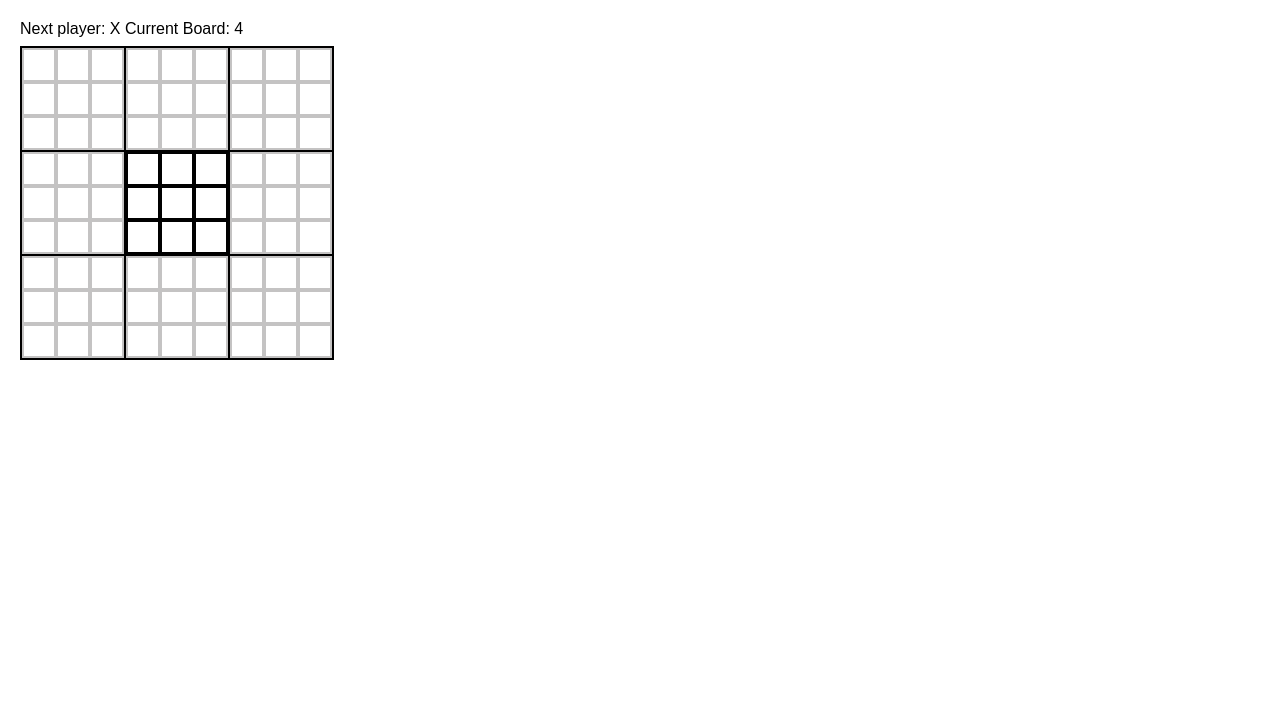
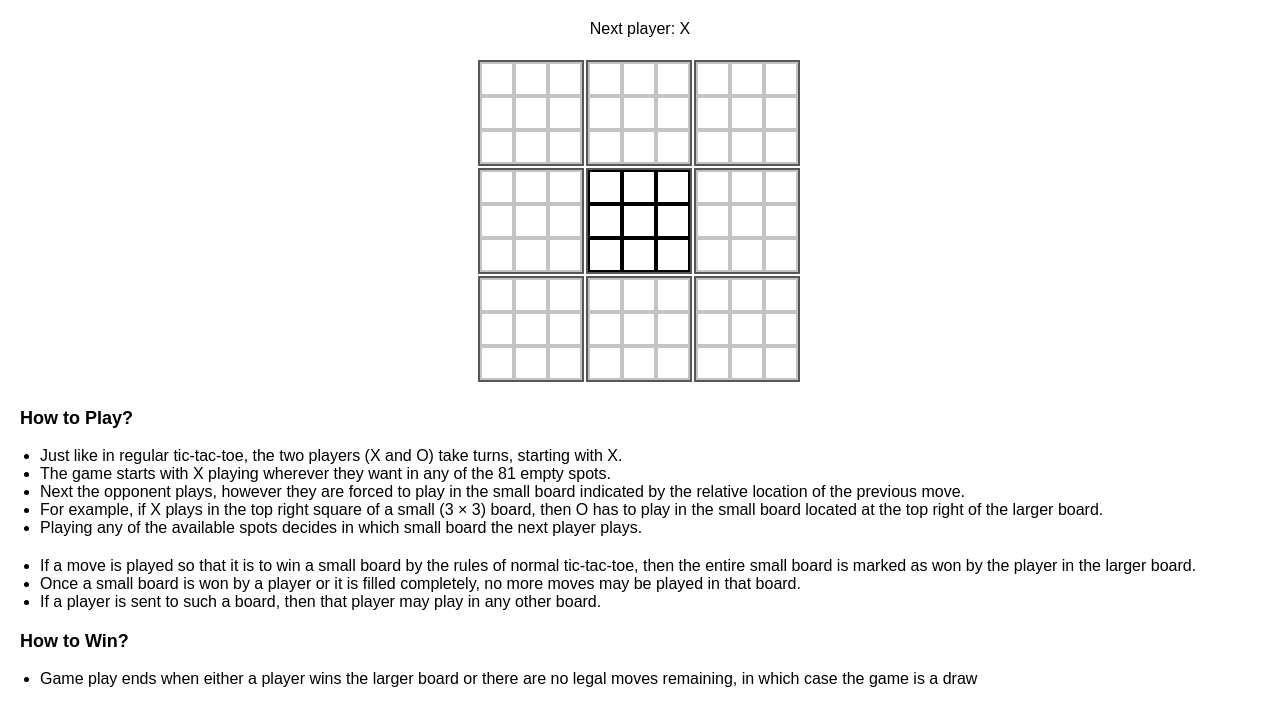
Before and after one commit to jai-dewani/Supercharged-Tick-Tac-Toe, a React (Create React App) app: page / in a window 1280 px wide. Shown: the top 726 px of the page. Built offline with nearby package versions, Linux system fonts and the light colour scheme.

Commit message:
Made it look pertty and added rules

```diff
--- a/src/App.js
+++ b/src/App.js
@@ -23,12 +23,12 @@ export default function Game() {
         status = `Next player: ${(isXNext ? "X" : "O")}`;
     }
 
-    status += ` Current Board: ${currentBoard}`;
+    // status += ` Current Board: ${currentBoard}`;
 
     function updateCurrentBoard(nextMoveIndex) {
         if (winners.current[nextMoveIndex]) {
             let currentPlayableBoardIndexes = winners.current.map((value, index) => value == null ? index : null);
-            let nextCurrentBoards = currentPlayableBoardIndexes.filter(x => x!=null);
+            let nextCurrentBoards = currentPlayableBoardIndexes.filter(x => x != null);
             console.log('currentPlayableBoardIndexes', currentPlayableBoardIndexes);
             console.log("nextCurrentBoards", nextCurrentBoards)
             setCurrentBoard(nextCurrentBoards);
@@ -76,45 +76,65 @@ export default function Game() {
 
     return (
         <div className="game">
-            <div className="status">{status}</div>
+            <div className={winner ? "winner" : "status"}>{status}</div>
             <div className="game-board">
                 <div className="game-row">
                     <Board
                         squares={gameState[0]} onPlay={handlePlay}
-                        boardIndex={0} isCurrentBoard={currentBoard.includes(0)} winner={winner} />
+                        boardIndex={0} isCurrentBoardActve={currentBoard.includes(0)} winner={winners.current[0]} />
                     <Board
                         squares={gameState[1]} onPlay={handlePlay}
-                        boardIndex={1} isCurrentBoard={currentBoard.includes(1)} winner={winner} />
+                        boardIndex={1} isCurrentBoardActve={currentBoard.includes(1)} winner={winners.current[1]} />
                     <Board
                         squares={gameState[2]} onPlay={handlePlay}
-                        boardIndex={2} isCurrentBoard={currentBoard.includes(2)} winner={winner} />
+                        boardIndex={2} isCurrentBoardActve={currentBoard.includes(2)} winner={winners.current[2]} />
                 </div>
                 <div className="game-row">
                     <Board
                         squares={gameState[3]} onPlay={handlePlay}
-                        boardIndex={3} isCurrentBoard={currentBoard.includes(3)} winner={winner} />
+                        boardIndex={3} isCurrentBoardActve={currentBoard.includes(3)} winner={winners.current[3]} />
                     <Board
                         squares={gameState[4]} onPlay={handlePlay}
-                        boardIndex={4} isCurrentBoard={currentBoard.includes(4)} winner={winner} />
+                        boardIndex={4} isCurrentBoardActve={currentBoard.includes(4)} winner={winners.current[4]} />
                     <Board
                         squares={gameState[5]} onPlay={handlePlay}
-                        boardIndex={5} isCurrentBoard={currentBoard.includes(5)} winner={winner} />
+                        boardIndex={5} isCurrentBoardActve={currentBoard.includes(5)} winner={winners.current[5]} />
                 </div>
                 <div className="game-row">
                     <Board
                         squares={gameState[6]} onPlay={handlePlay}
-                        boardIndex={6} isCurrentBoard={currentBoard.includes(6)} winner={winner} />
+                        boardIndex={6} isCurrentBoardActve={currentBoard.includes(6)} winner={winners.current[6]} />
                     <Board
                         squares={gameState[7]} onPlay={handlePlay}
-                        boardIndex={7} isCurrentBoard={currentBoard.includes(7)} winner={winner} />
+                        boardIndex={7} isCurrentBoardActve={currentBoard.includes(7)} winner={winners.current[7]} />
                     <Board
                         squares={gameState[8]} onPlay={handlePlay}
-                        boardIndex={8} isCurrentBoard={currentBoard.includes(8)} winner={winner} />
+                        boardIndex={8} isCurrentBoardActve={currentBoard.includes(8)} winner={winners.current[8]} />
                 </div>
             </div>
             <div className="game-info">
                 <ol>{/*TODO*/}</ol>
             </div>
+            <div className="game-rules">
+                <h3>How to Play?</h3>
+                <ul className="game-rules-section">
+                    <li>Just like in regular tic-tac-toe, the two players (X and O) take turns, starting with X.</li>
+                    <li>The game starts with X playing wherever they want in any of the 81 empty spots.</li>
+                    <li>Next the opponent plays, however they are forced to play in the small board indicated by the relative location of the previous move. <br/></li>
+                    <li>For example, if X plays in the top right square of a small (3 × 3) board, then O has to play in the small board located at the top right of the larger board.</li>
+                    <li>Playing any of the available spots decides in which small board the next player plays.</li>
+                </ul>
+                <ul className="game-rules-section">
+                    <li>If a move is played so that it is to win a small board by the rules of normal tic-tac-toe, then the entire small board is marked as won by the player in the larger board.</li>
+                    <li>Once a small board is won by a player or it is filled completely, no more moves may be played in that board.</li>
+                    <li>If a player is sent to such a board, then that player may play in any other board.</li>
+                </ul>
+
+                <h3>How to Win?</h3>
+                <ul className="game-rules-section">
+                    <li>Game play ends when either a player wins the larger board or there are no legal moves remaining, in which case the game is a draw</li>
+                </ul>
+            </div>
         </div>
     )
 }
--- a/src/Board.js
+++ b/src/Board.js
@@ -11,7 +11,7 @@ function Square({ value, onSquareClick, isActive }) {
     )
 }
 
-export default function Board({ squares, onPlay, boardIndex, isCurrentBoard, winner }) {
+export default function Board({ squares, onPlay, boardIndex, isCurrentBoardActve, winner }) {
 
     function handleClick(index) {
         if (squares[index]) {
@@ -23,19 +23,22 @@ export default function Board({ squares, onPlay, boardIndex, isCurrentBoard, win
     return (
         <div className="board">
             <div className="board-row">
-                <Square value={squares[0]} onSquareClick={() => handleClick(0)} isActive={isCurrentBoard} />
-                <Square value={squares[1]} onSquareClick={() => handleClick(1)} isActive={isCurrentBoard} />
-                <Square value={squares[2]} onSquareClick={() => handleClick(2)} isActive={isCurrentBoard} />
+                <Square value={squares[0]} onSquareClick={() => handleClick(0)} isActive={isCurrentBoardActve} />
+                <Square value={squares[1]} onSquareClick={() => handleClick(1)} isActive={isCurrentBoardActve} />
+                <Square value={squares[2]} onSquareClick={() => handleClick(2)} isActive={isCurrentBoardActve} />
             </div>
             <div className="board-row">
-                <Square value={squares[3]} onSquareClick={() => handleClick(3)} isActive={isCurrentBoard} />
-                <Square value={squares[4]} onSquareClick={() => handleClick(4)} isActive={isCurrentBoard} />
-                <Square value={squares[5]} onSquareClick={() => handleClick(5)} isActive={isCurrentBoard} />
+                <Square value={squares[3]} onSquareClick={() => handleClick(3)} isActive={isCurrentBoardActve} />
+                <Square value={squares[4]} onSquareClick={() => handleClick(4)} isActive={isCurrentBoardActve} />
+                <Square value={squares[5]} onSquareClick={() => handleClick(5)} isActive={isCurrentBoardActve} />
             </div>
             <div className="board-row">
-                <Square value={squares[6]} onSquareClick={() => handleClick(6)} isActive={isCurrentBoard} />
-                <Square value={squares[7]} onSquareClick={() => handleClick(7)} isActive={isCurrentBoard} />
-                <Square value={squares[8]} onSquareClick={() => handleClick(8)} isActive={isCurrentBoard} />
+                <Square value={squares[6]} onSquareClick={() => handleClick(6)} isActive={isCurrentBoardActve} />
+                <Square value={squares[7]} onSquareClick={() => handleClick(7)} isActive={isCurrentBoardActve} />
+                <Square value={squares[8]} onSquareClick={() => handleClick(8)} isActive={isCurrentBoardActve} />
+            </div>
+            <div className="result">
+                {winner ? winner : ""}
             </div>
         </div>
     )
--- a/src/styles.css
+++ b/src/styles.css
@@ -87,9 +87,9 @@ body {
 }
 
 .board{
-  margin-right: -2px;
-  margin-top: -2px;
-  border:2px solid black;
+  margin-right: 2px;
+  margin-top: 2px;
+  border:2px solid rgb(87, 87, 87);
 }
 
 .board-row:after {
@@ -110,6 +110,13 @@ body {
 
 .status {
   margin-bottom: 10px;
+  text-align: center;
+}
+
+.winner {
+  margin-bottom: 10px;
+  text-align: center;
+  color: red;
 }
 .game {
   display: flex;
@@ -119,3 +126,22 @@ body {
 .game-info {
   margin-left: 20px;
 }
+
+.game-board {
+  margin: 10px auto;
+}
+
+.result {
+  top: -102px;
+  position: relative;
+  left: 0px;
+  font-size: 90px;
+  margin: 0;
+  text-align: center;
+  margin-bottom: -110px;
+  padding: 0px;
+}
+
+.game-rules-section{
+  margin-bottom: 20px;
+}
```
Also changed, not shown: package.json (+9 -5 lines), 1 other file (tests, documents, lock files or other folders).
